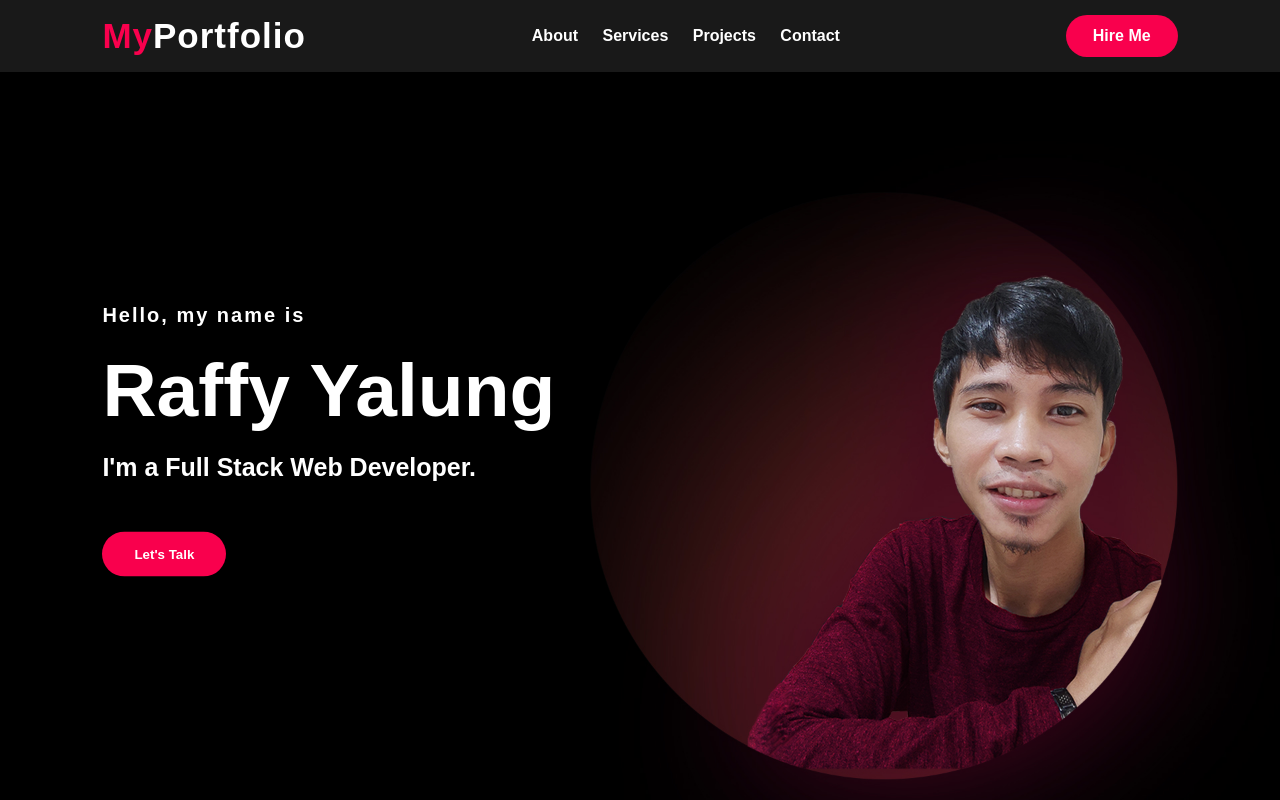
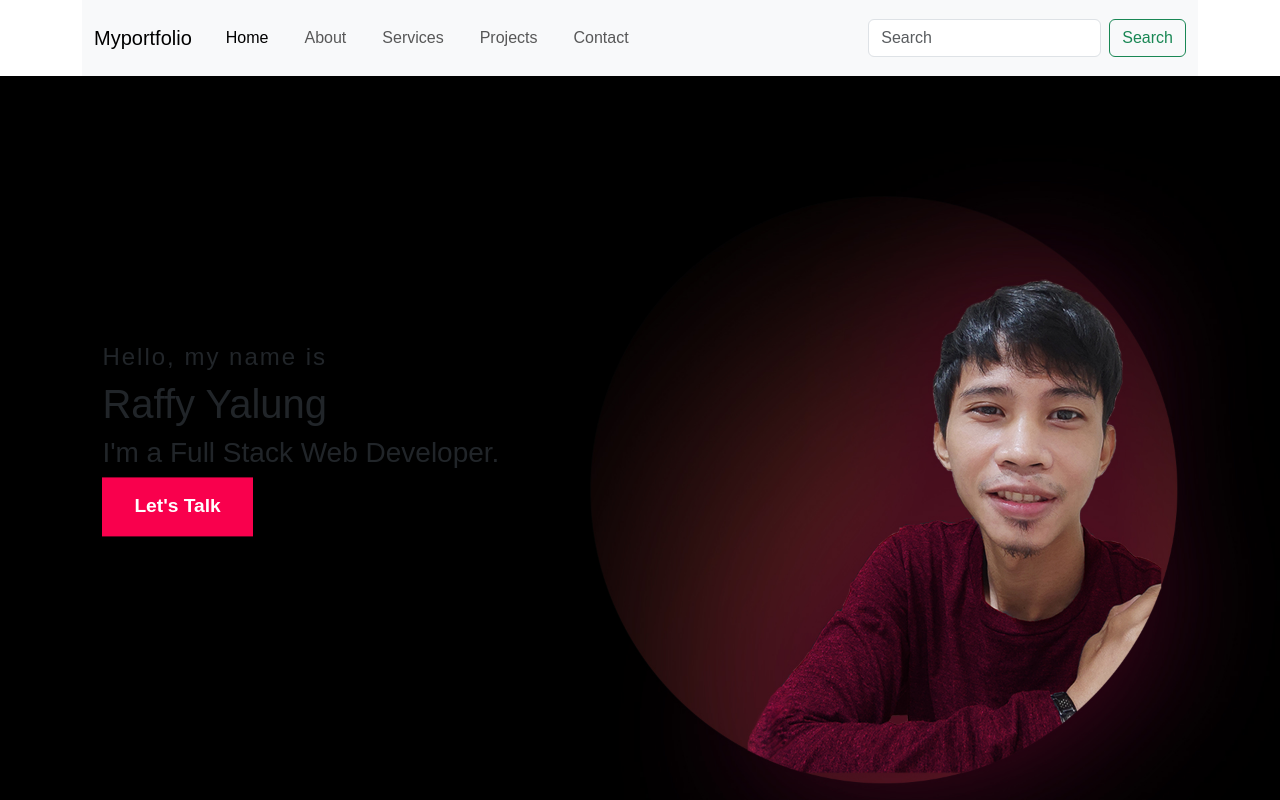
Before and after one commit to Raffyyalung/MyTestPortfolio, a plain HTML site: page index.html in a window 1280 px wide. Shown: the top 800 px of the page. Drawn offline with nearby package versions, Linux system fonts and the light colour scheme.

Commit message:
added bootstrap nav

```diff
--- a/index.html
+++ b/index.html
@@ -14,12 +14,55 @@
         integrity="sha512-MV7K8+y+gLIBoVD59lQIYicR65iaqukzvf/nwasF0nqhPay5w/9lJmVM2hMDcnK1OnMGCdVK+iQrJ7lzPJQd1w=="
         crossorigin="anonymous" referrerpolicy="no-referrer" />
 
+    <link href="https://cdn.jsdelivr.net/npm/bootstrap@5.3.0-alpha1/dist/css/bootstrap.min.css" rel="stylesheet"
+        integrity="sha384-GLhlTQ8iRABdZLl6O3oVMWSktQOp6b7In1Zl3/Jr59b6EGGoI1aFkw7cmDA6j6gD" crossorigin="anonymous">
+
 
 </head>
 
 
 <body>
-    <nav>
+    <div class="container">
+        <nav class="navbar navbar-expand-lg bg-body-tertiary">
+            <div class="container-fluid">
+                <a class="navbar-brand" href="#">Myportfolio</a>
+                <button class="navbar-toggler" type="button" data-bs-toggle="collapse"
+                    data-bs-target="#navbarSupportedContent" aria-controls="navbarSupportedContent"
+                    aria-expanded="false" aria-label="Toggle navigation">
+                    <span class="navbar-toggler-icon"></span>
+                </button>
+                <div class="collapse navbar-collapse" id="navbarSupportedContent">
+                    <ul class="navbar-nav me-auto mb-2 mb-lg-0">
+                        <li class="nav-item">
+                            <a class="nav-link active" aria-current="page" href="#">Home</a>
+                        </li>
+                        <li class="nav-item">
+                            <a class="nav-link" href="#">About</a>
+                        </li>
+                        <li class="nav-item">
+                            <a class="nav-link" href="#">Services</a>
+                        </li>
+                        <li class="nav-item">
+                            <a class="nav-link" href="#">Projects</a>
+                        </li>
+                        <li class="nav-item">
+                            <a class="nav-link" href="#">Contact</a>
+                        </li>
+
+                    </ul>
+                    <form class="d-flex" role="search">
+                        <input class="form-control me-2" type="search" placeholder="Search" aria-label="Search">
+                        <button class="btn btn-outline-success" type="submit">Search</button>
+                    </form>
+                </div>
+            </div>
+        </nav>
+
+    </div>
+
+    <!------------------------ end of bootstrap nav --------------------------->
+
+    <!-- <nav>
         <h2 class="logo"><span>My</span>Portfolio</h2>
         <ul>
 
@@ -29,7 +72,9 @@
             <li><a href="#contact">Contact</a></li>
         </ul>
         <a href="#contact" class="btn">Hire Me</a>
-    </nav>
+    </nav> -->
+
+
     <!-------mainpage-------------->
     <div id="homepage">
         <div class="mainpage">
@@ -96,7 +141,8 @@
                                     <div class="certifications-card">
                                         <img src="javascript certification.png">
                                         <p>Javascript Certification</p>
-                                </div></a>
+                                    </div>
+                                </a>
                                 <a href="html certification.png" target="_blank">
                                     <div class="certifications-card">
                                         <img src="html certification.png">
@@ -313,6 +359,9 @@
         });
     </script>
 
+    <script src="https://cdn.jsdelivr.net/npm/bootstrap@5.3.0-alpha1/dist/js/bootstrap.bundle.min.js"
+        integrity="sha384-w76AqPfDkMBDXo30jS1Sgez6pr3x5MlQ1ZAGC+nuZB+EYdgRZgiwxhTBTkF7CXvN"
+        crossorigin="anonymous"></script>
 
 
 </body>
```
Lines whose indentation alone changed are shown as unchanged.
